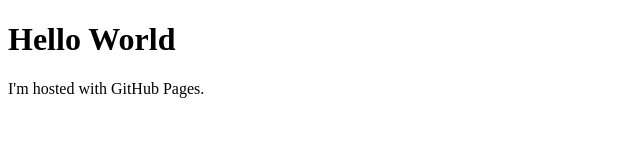
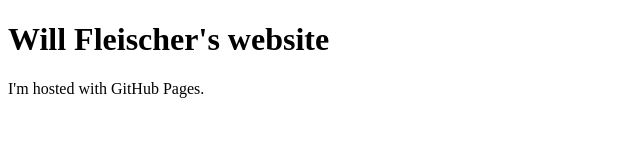
Before and after one commit to willfleischer/willfleischer.github.io, a plain HTML site: page index.html in a window 1280 px wide. Shown: the whole page, without its empty margins (0-640 px from the left). Drawn offline with Linux system fonts and the light colour scheme.

Commit message:
Update index.html

```diff
--- a/index.html
+++ b/index.html
@@ -1,7 +1,7 @@
 <!DOCTYPE html>
 <html>
 <body>
-<h1>Hello World</h1>
+<h1>Will Fleischer's website</h1>
 <p>I'm hosted with GitHub Pages.</p>
 </body>
 </html>
```
